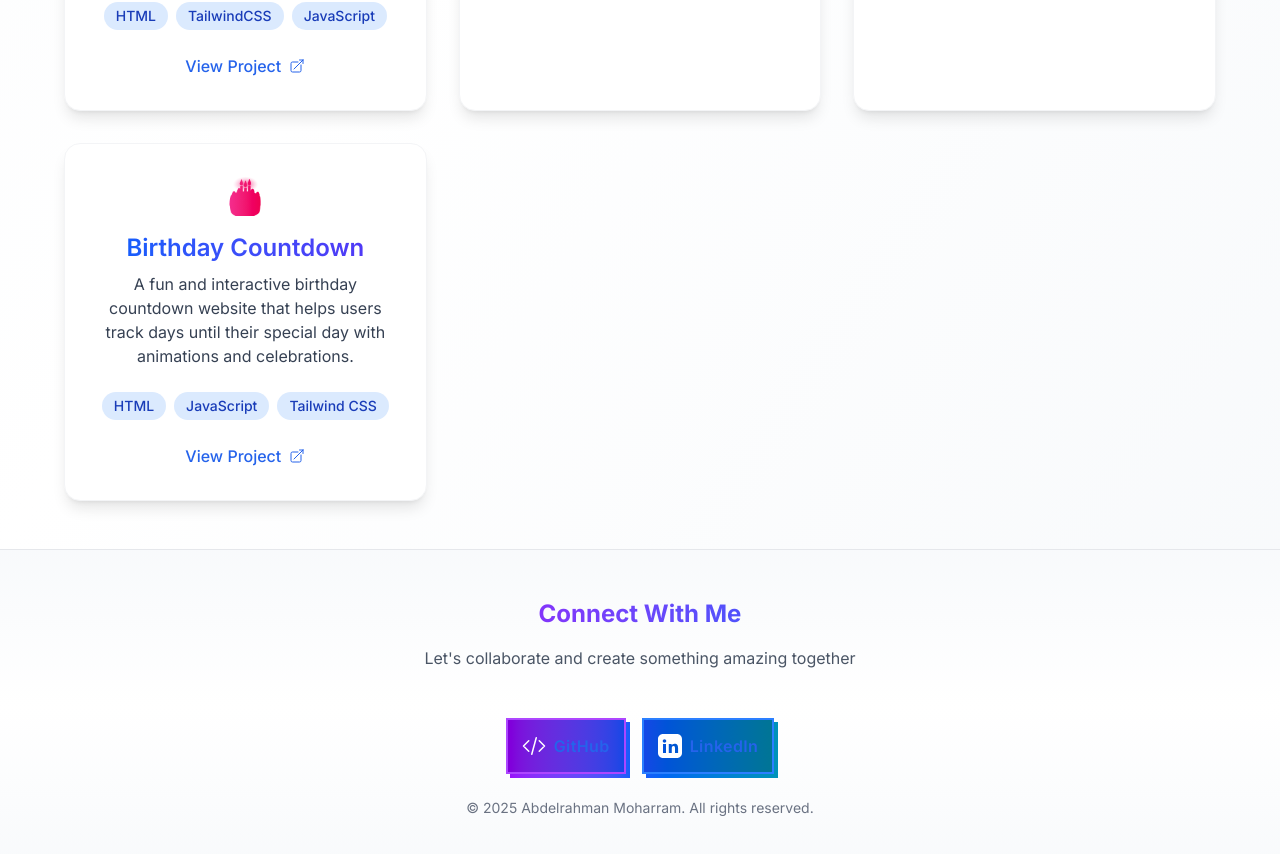
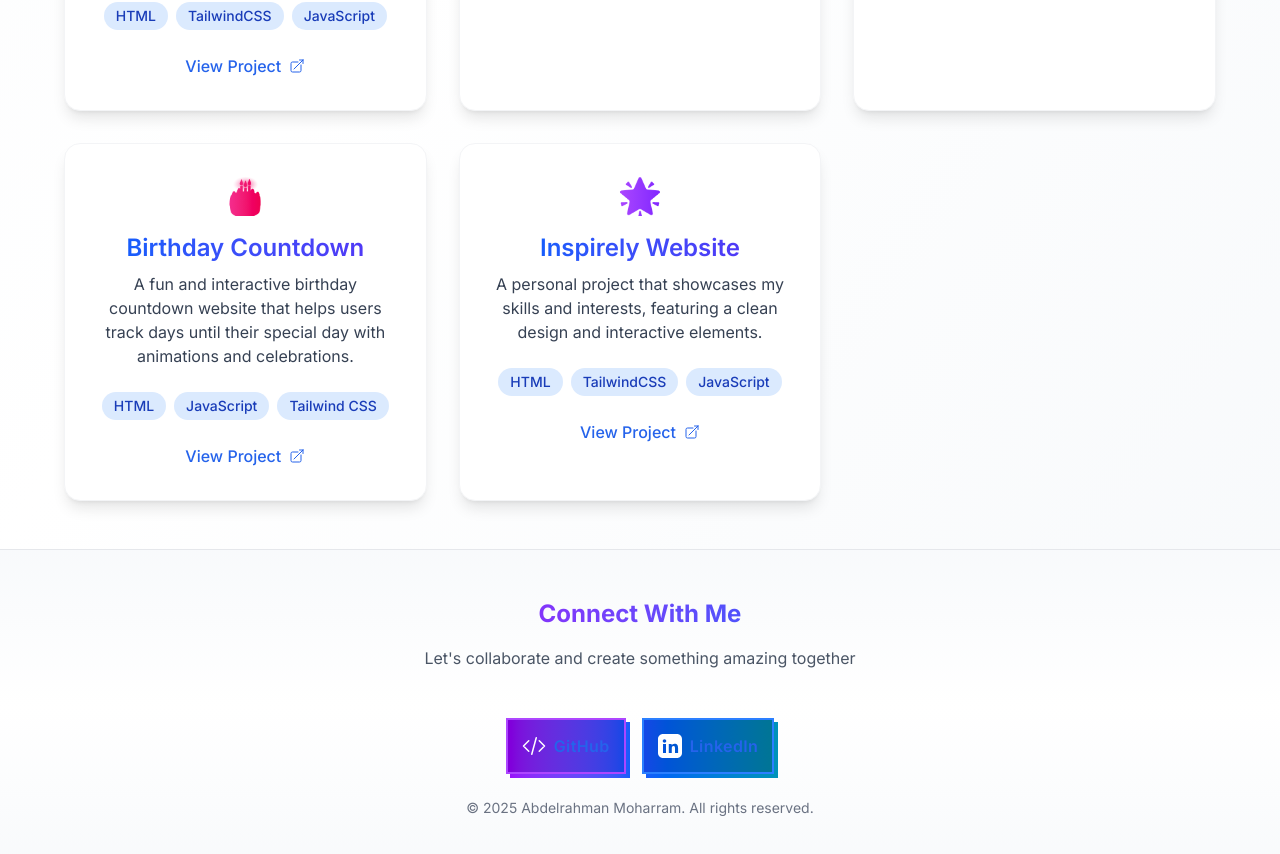
Before and after one commit to AbdelrahmanM1/abdelrahmanmoharramwebsite, a Next.js app: page /projects in a window 1280 px wide. Shown: the part 1431-2285 px from the top of the page. Built offline with nearby package versions, Linux system fonts and the light colour scheme.

Commit message:
Add new project: Inspirely Website with description and skills

```diff
--- a/src/app/projects/page.tsx
+++ b/src/app/projects/page.tsx
@@ -4,6 +4,8 @@ import { motion } from "framer-motion";
 import { ArrowTopRightOnSquareIcon, CodeBracketIcon } from "@heroicons/react/24/outline";
 import Link from "next/link";
 import { Description } from "@headlessui/react";
+import { desc, g, i } from "framer-motion/client";
+import { link } from "fs";
 
 const projects = [
   {
@@ -86,7 +88,15 @@ const projects = [
     gradient: "from-pink-500 to-rose-600",
     icon: "🎂",
     link: "https://abdelrahmanm1.github.io/a-fun-birthday-countdown/"
-  }
+  },
+  {
+    title: "Inspirely Website",
+    description: "A personal project that showcases my skills and interests, featuring a clean design and interactive elements.",
+    skills: ["HTML", "TailwindCSS", "JavaScript"],
+    gradient: "from-purple-500 to-violet-600",
+    icon: "🌟",
+    link: "https://abdelrahmanm1.github.io/inspirary_website/"
+  },
 ];
 
 export default function ProjectsPage() {
```
